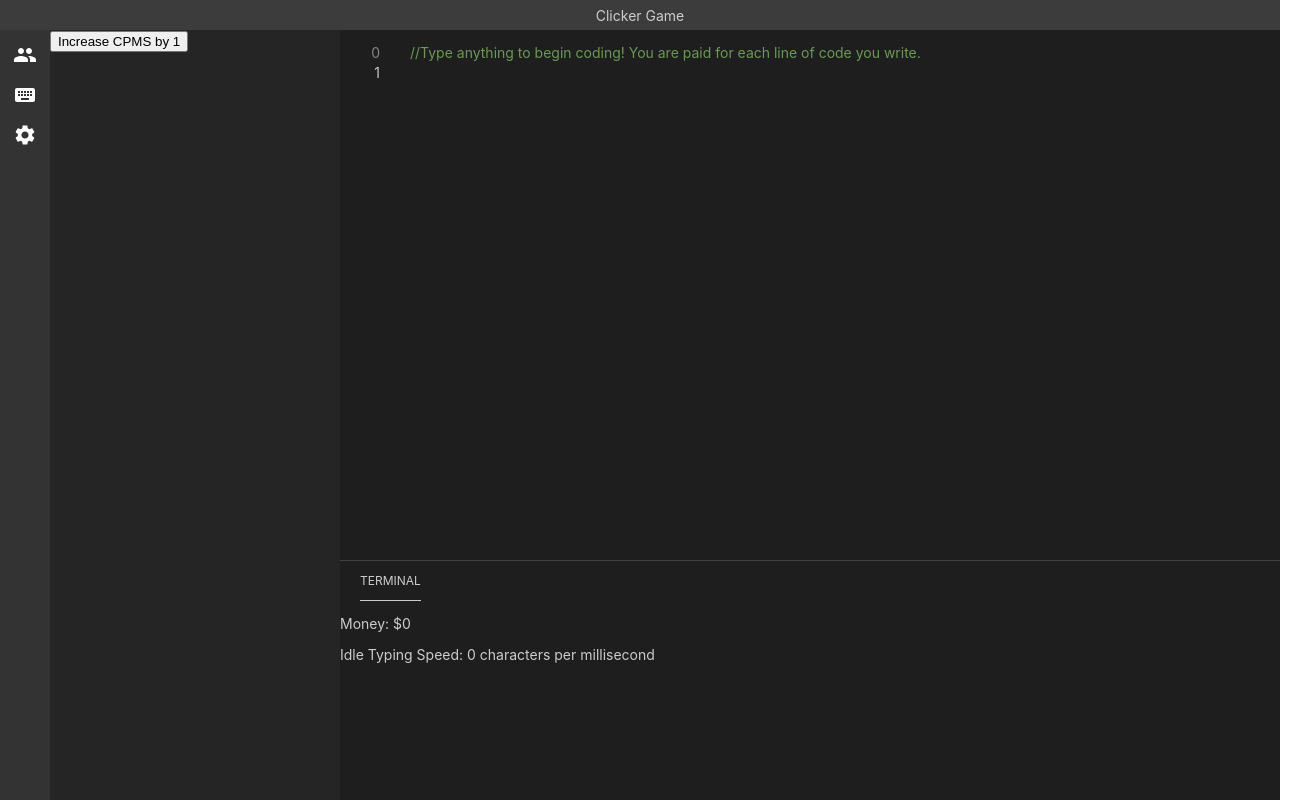
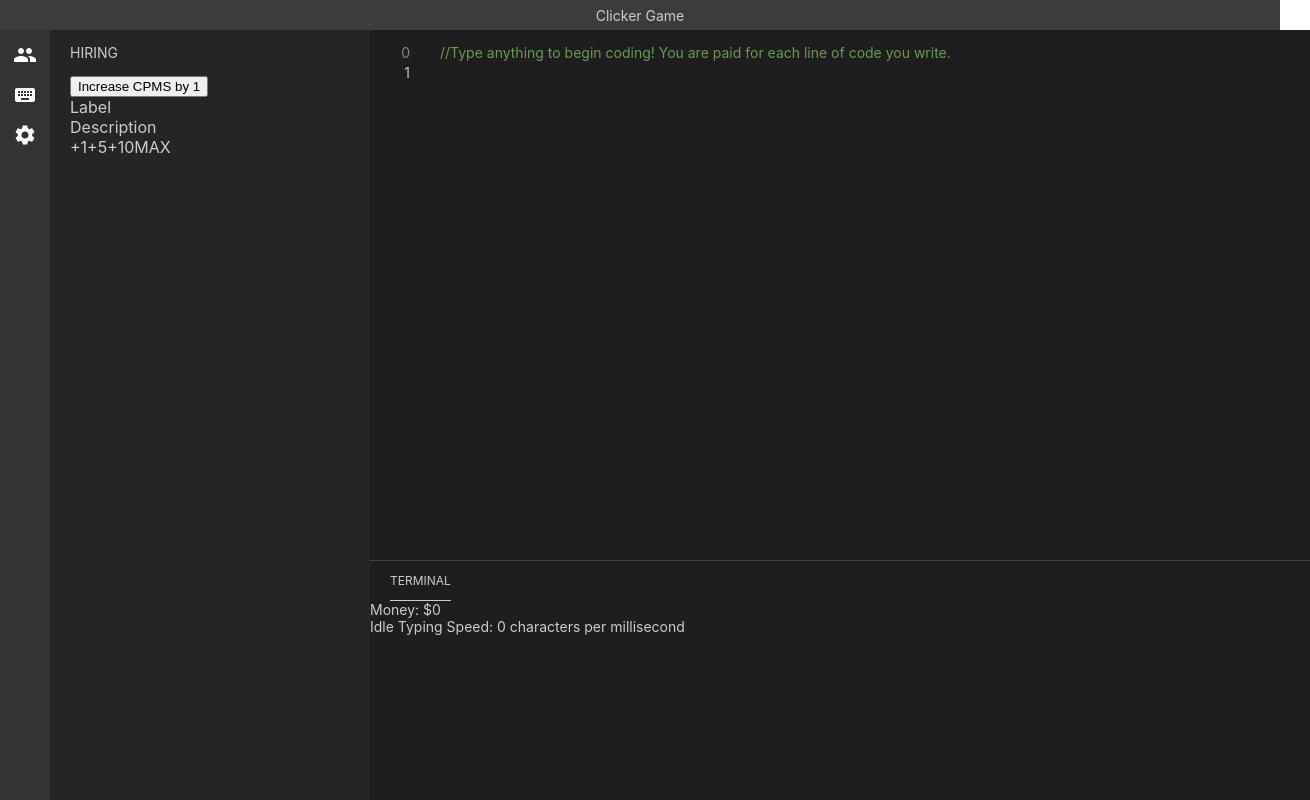
Before and after one commit to LGWayneq/CS-Code-Game, a React (Create React App) app: page / in a window 1280 px wide. Shown: the whole page, 1310 px wide, since content can reach past the window. Built offline with nearby package versions, Linux system fonts and the light colour scheme.

Commit message:
refactor code, added upgrade card

```diff
--- a/src/components/CodingArea.tsx
+++ b/src/components/CodingArea.tsx
@@ -4,7 +4,7 @@ import { codeContent, startComment } from '../assets/codeContent';
 import WindowDimensions from '../utils/WindowDimensions';
 import { SIDE_MENU_WIDTH, EXPLORER_WIDTH, TITLE_BAR_HEIGHT, CODE_LINE_HEIGHT } from '../assets/constants';
 import CodeLine from './CodeLine';
-import { incrementByAmount, decrementByAmount } from '../utils/redux/moneySlice'
+import { incrementByAmount, decrementByAmount } from '../utils/redux/slices/moneySlice'
 import { useAppDispatch } from '../utils/redux/hooks';
 import { useAppSelector } from '../utils/redux/hooks'
 
@@ -21,12 +21,11 @@ function CodingArea() {
     const [keypressed, setKeypressed] = useState<boolean>(false)
     const cpk = useAppSelector(state => state.cpk.value)   // cpk - characters per press
     const cpms = useAppSelector(state => state.cpms.value)
+    const mpl = useAppSelector(state => state.mpl.value)
     const dispatch = useAppDispatch()
 
     useEffect(() => {
         function handleKeyDown() {
-            console.log(keypressed)
-
             if (!keypressed) {
                 updateCodeLines(currentIndex, cpk)
                 trimCodeLines()
@@ -71,7 +70,7 @@ function CodingArea() {
                 currentCodeLine = <CodeLine key={_currentLine} index={_currentLine} highlighted={true}>{""}</CodeLine>
                 appendCodeLine(currentCodeLine)
                 setCurrentLine(_currentLine)
-                dispatch(incrementByAmount(1)) //temporary hard code increment to 1. might need new state to track money per line
+                dispatch(incrementByAmount(mpl))
             } else {    //default behaviour
                 currentCodeLine = <CodeLine key={_currentLine} index={_currentLine} highlighted={true}>{currentCodeLine?.props.children + codeContent[currentIndex + i]}</CodeLine>
             }
--- a/src/components/Explorer.tsx
+++ b/src/components/Explorer.tsx
@@ -1,14 +1,18 @@
 import React from 'react';
 import { colours } from '../assets/colours';
+import { textStyles } from '../assets/textStyles';
 import { EXPLORER_WIDTH } from '../assets/constants';
-import { incrementByAmount, decrementByAmount } from '../utils/redux/cpmsSlice'
+import { incrementByAmount, decrementByAmount } from '../utils/redux/slices/cpmsSlice'
 import { useAppDispatch } from '../utils/redux/hooks';
+import UpgradeCard from './UpgradeCard';
 
 function Explorer() {
     const dispatch = useAppDispatch()
     return (
         <div style={styles.container}>
+            <p style={{ ...textStyles.terminalLabel, fontSize: 14 }}>HIRING</p>
             <button onClick={() => dispatch(incrementByAmount(1))}>Increase CPMS by 1</button>
+            <UpgradeCard/>
         </div>
     );
 }
@@ -19,5 +23,6 @@ const styles = {
     container: {
         width: EXPLORER_WIDTH,
         backgroundColor: colours.explorer,
+        paddingLeft: 20
     }
 }
--- a/src/components/Terminal.tsx
+++ b/src/components/Terminal.tsx
@@ -18,8 +18,8 @@ function Terminal() {
             <div style={styles.labelContainer}>
                 <p style={{ ...textStyles.terminalLabel, fontSize: 12 }}>TERMINAL</p>
             </div>
-            <p style={{ ...textStyles.terminalLabel, fontSize: 14 }}>Money: ${money}</p>
-            <p style={{ ...textStyles.terminalLabel, fontSize: 14 }}>Idle Typing Speed: {cpms} characters per millisecond</p>
+            <body style={{ ...textStyles.terminalLabel, fontSize: 14 }}>Money: ${money}</body>
+            <body style={{ ...textStyles.terminalLabel, fontSize: 14 }}>Idle Typing Speed: {cpms} characters per millisecond</body>
         </div>
     );
 }
--- /dev/null
+++ b/src/components/UpgradeCard.tsx
@@ -0,0 +1,40 @@
+import React from 'react';
+import { colours } from '../assets/colours';
+import { textStyles } from '../assets/textStyles';
+import { EXPLORER_WIDTH } from '../assets/constants';
+import { useAppDispatch } from '../utils/redux/hooks';
+
+function UpgradeCard() {
+    const dispatch = useAppDispatch()
+
+    return (
+        <div style={styles.container}>
+            <image />
+            <div>
+                <body style={textStyles.terminalLabel}>Label</body>
+                <body style={textStyles.terminalLabel}>Description</body>
+                <div style={styles.selectionContainer}>
+                    <body style={textStyles.terminalLabel}>+1</body>
+                    <body style={textStyles.terminalLabel}>+5</body>
+                    <body style={textStyles.terminalLabel}>+10</body>
+                    <body style={textStyles.terminalLabel}>MAX</body>
+                </div>
+            </div>
+        </div>
+    );
+}
+
+export default UpgradeCard;
+
+const styles = {
+    container: {
+        display: 'flex',
+        width: EXPLORER_WIDTH,
+        backgroundColor: colours.explorer,
+        flexDirection: 'row' as 'row'
+    },
+    selectionContainer: {
+        display: 'flex',
+        flexDirection: 'row' as 'row'
+    }
+}
--- a/src/utils/redux/cpkSlice.ts
+++ b/src/utils/redux/slices/cpkSlice.ts
@@ -1,5 +1,5 @@
 import { createSlice, PayloadAction } from '@reduxjs/toolkit'
-import type { RootState } from './store'
+import type { RootState } from '../store'
 
 interface CpkState {
     value: number
@@ -11,9 +11,7 @@ const initialState: CpkState = {
 
 export const cpkSlice = createSlice({
     name: 'cpk',
-    initialState: {
-        value: 1
-    },
+    initialState: initialState,
     reducers: {
         increment: state => {
             state.value += 1
--- /dev/null
+++ b/src/utils/redux/slices/cpmsSlice.ts
@@ -0,0 +1,37 @@
+import { createSlice, PayloadAction } from '@reduxjs/toolkit'
+import type { RootState } from '../store'
+
+interface CpmsState {
+    value: number
+}
+
+const initialState: CpmsState = {
+    value: 0
+}
+
+export const cpmsSlice = createSlice({
+    name: 'cpms',
+    initialState: initialState,
+    reducers: {
+        increment: state => {
+            state.value += 1
+        },
+        decrement: state => {
+            state.value -= 1
+        },
+        incrementByAmount: (state, action: PayloadAction<number>) => {
+            state.value += action.payload
+        },
+        decrementByAmount: (state, action: PayloadAction<number>) => {
+            state.value -= action.payload
+        }
+    }
+})
+
+// Action creators are generated for each case reducer function
+export const { increment, decrement, incrementByAmount, decrementByAmount } = cpmsSlice.actions
+
+// Other code such as selectors can use the imported `RootState` type
+export const selectCpms = (state: RootState) => state.cpms.value
+
+export default cpmsSlice.reducer
--- a/src/utils/redux/moneySlice.ts
+++ b/src/utils/redux/slices/moneySlice.ts
@@ -1,5 +1,5 @@
 import { createSlice, PayloadAction } from '@reduxjs/toolkit'
-import type { RootState } from './store'
+import type { RootState } from '../store'
 
 interface MoneyState {
     value: number
@@ -11,9 +11,7 @@ const initialState: MoneyState = {
 
 export const moneySlice = createSlice({
     name: 'money',
-    initialState: {
-        value: 0
-    },
+    initialState: initialState,
     reducers: {
         increment: state => {
             state.value += 1
--- a/src/utils/redux/cpmsSlice.ts
+++ b/src/utils/redux/slices/mplSlice.ts
@@ -1,19 +1,17 @@
 import { createSlice, PayloadAction } from '@reduxjs/toolkit'
-import type { RootState } from './store'
+import type { RootState } from '../store'
 
-interface CpmsState {
+interface MplState {
     value: number
 }
 
-const initialState: CpmsState = {
-    value: 0
+const initialState: MplState = {
+    value: 1
 }
 
-export const cpmsSlice = createSlice({
-    name: 'cpms',
-    initialState: {
-        value: 0
-    },
+export const mplSlice = createSlice({
+    name: 'mpl',
+    initialState: initialState,
     reducers: {
         increment: state => {
             state.value += 1
@@ -31,9 +29,9 @@ export const cpmsSlice = createSlice({
 })
 
 // Action creators are generated for each case reducer function
-export const { increment, decrement, incrementByAmount, decrementByAmount } = cpmsSlice.actions
+export const { increment, decrement, incrementByAmount, decrementByAmount } = mplSlice.actions
 
 // Other code such as selectors can use the imported `RootState` type
-export const selectCpms = (state: RootState) => state.cpms.value
+export const selectmpl = (state: RootState) => state.mpl.value
 
-export default cpmsSlice.reducer
+export default mplSlice.reducer
--- a/src/utils/redux/store.ts
+++ b/src/utils/redux/store.ts
@@ -1,13 +1,15 @@
 import { configureStore } from '@reduxjs/toolkit'
-import moneyReducer from './moneySlice'
-import cpmsReducer from './cpmsSlice'
-import cpkReducer from './cpkSlice'
+import moneyReducer from './slices/moneySlice'
+import cpmsReducer from './slices/cpmsSlice'
+import cpkReducer from './slices/cpkSlice'
+import mplReducer from './slices/mplSlice'
 
 export const store = configureStore({
   reducer: {
     money: moneyReducer,
     cpms: cpmsReducer,
-    cpk: cpkReducer
+    cpk: cpkReducer,
+    mpl: mplReducer
   }
 })
 
```
